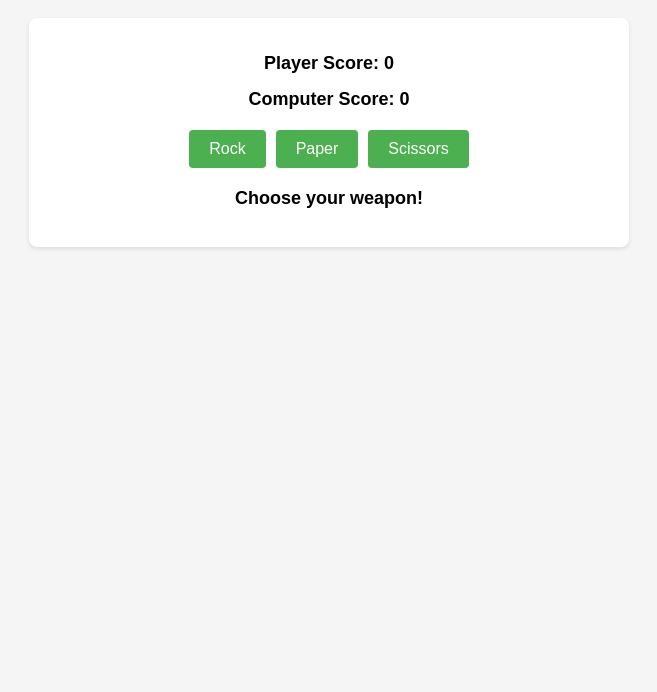
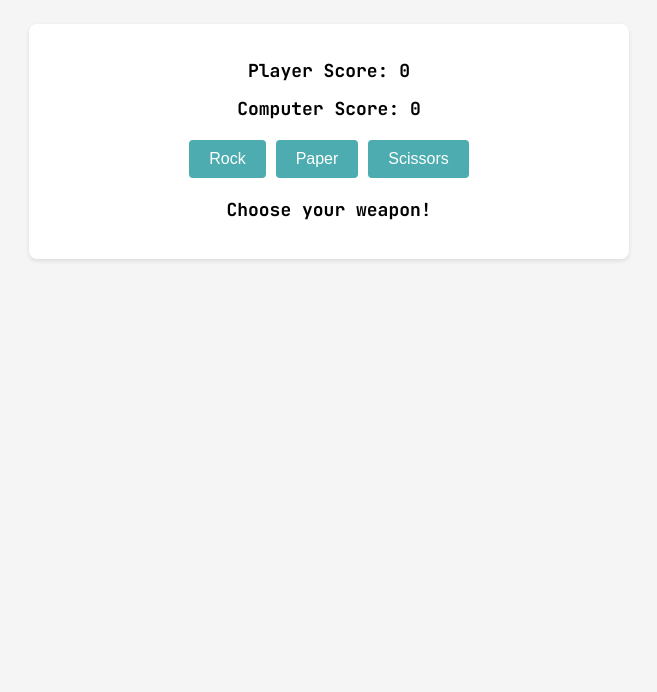
Before and after one commit to mesakhlolo/rock-paper-scissors, a plain HTML site: page index.html in a window 1280 px wide. Shown: the part 108-800 px from the top of the page, without its empty margins (311-968 px from the left). Drawn offline with Linux system fonts and the light colour scheme.

Commit message:
change the font and choice button color

```diff
--- a/style.css
+++ b/style.css
@@ -1,6 +1,8 @@
+@import url("https://fonts.googleapis.com/css2?family=JetBrains+Mono:ital,wght@0,400;0,700;1,400;1,700&display=swap");
+
 body {
   background-color: #f5f5f5;
-  font-family: Arial, sans-serif;
+  font-family: "JetBrains Mono", monospace;
 }
 
 .container {
@@ -24,9 +26,6 @@ h1 {
 .scoreboard {
   text-align: center;
   margin-bottom: 20px;
-  /* display: flex;
-  justify-content: center;
-  gap: 2rem; */
 }
 
 .scoreboard h2 {
@@ -45,7 +44,7 @@ h1 {
   padding: 10px 20px;
   font-size: 16px;
   cursor: pointer;
-  background-color: #4caf50;
+  background-color: #4cacaf;
   color: #fff;
   border: none;
   border-radius: 4px;
@@ -53,7 +52,7 @@ h1 {
 }
 
 .choice:hover {
-  background-color: #45a049;
+  background-color: #4585a0;
 }
 
 #round-result {
```
